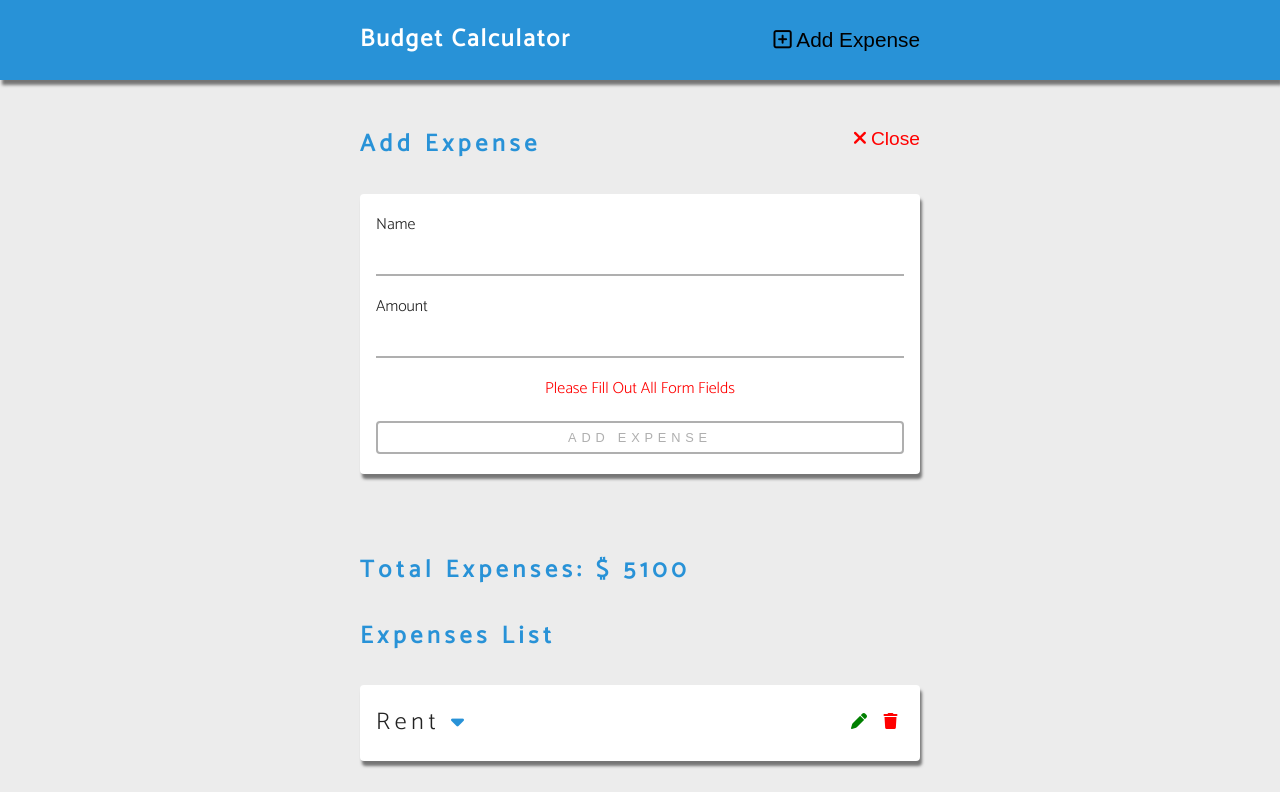
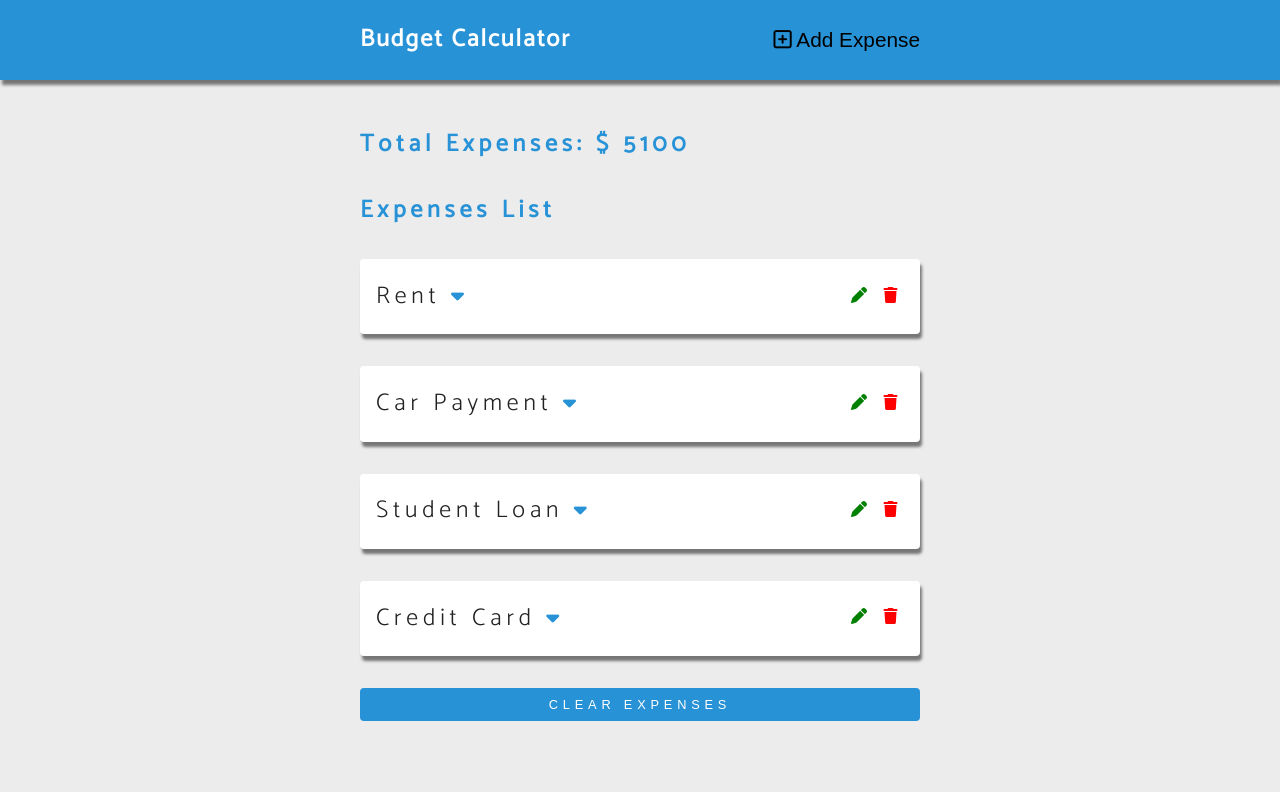
Before and after one commit to raymondl5490/svelte-tutorial-budget-calculator-project, a Svelte app: page / in a window 1280 px wide. Shown: the top 792 px of the page. Built offline with nearby package versions, Linux system fonts and the light colour scheme.

Commit message:
hide form

```diff
--- a/src/App.svelte
+++ b/src/App.svelte
@@ -16,7 +16,7 @@
   let setId = null;
   $: isEditing = setId ? true : false;
   // toggle form
-  let isFormOpen = true;
+  let isFormOpen = false;
   function showForm() {
     isFormOpen = true;
   }
@@ -47,6 +47,8 @@
     setId = expense.id;
     setName = expense.name;
     setAmount = expense.amount;
+    // showForm
+    showForm();
   }
   // editExpense
   function editExpense({ name, amount }) {
```
